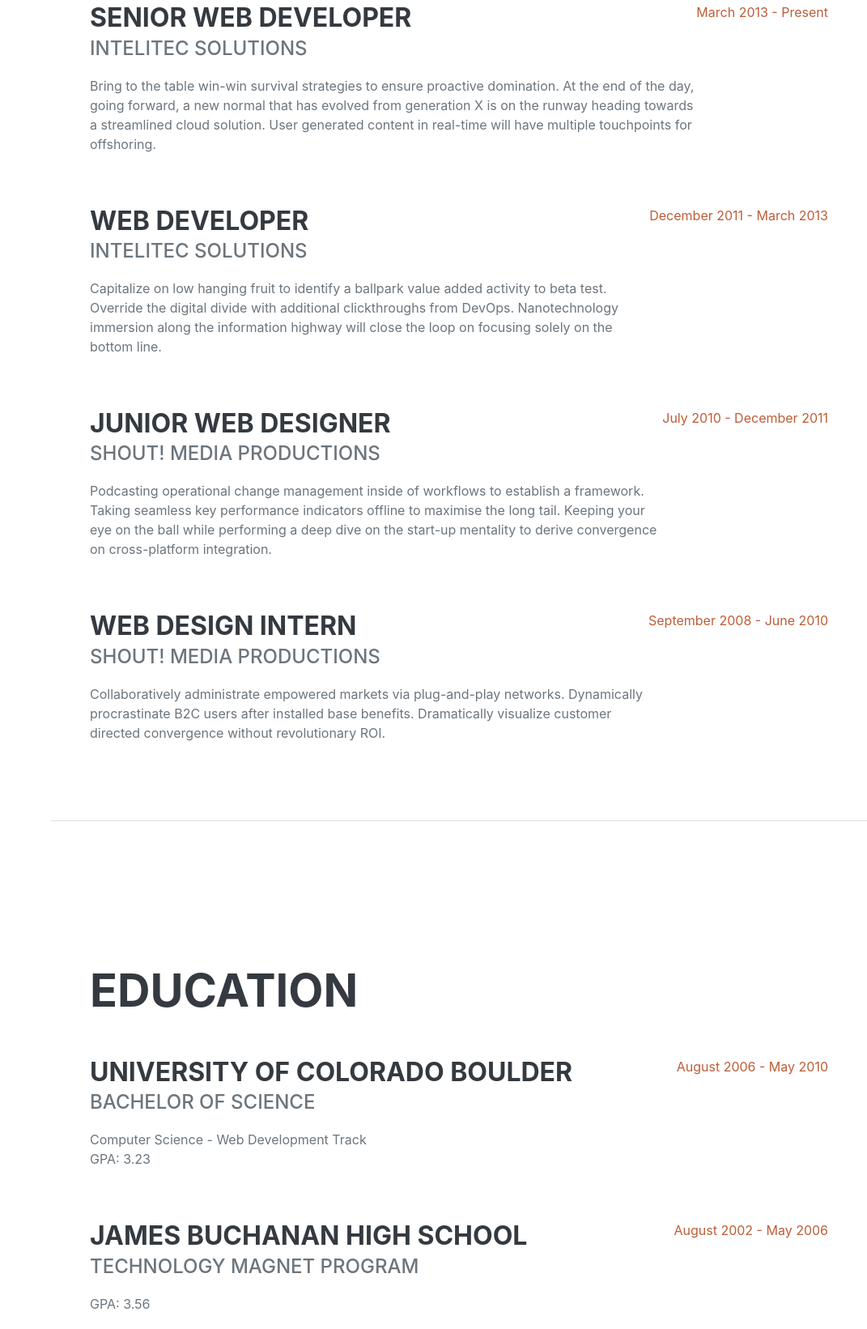
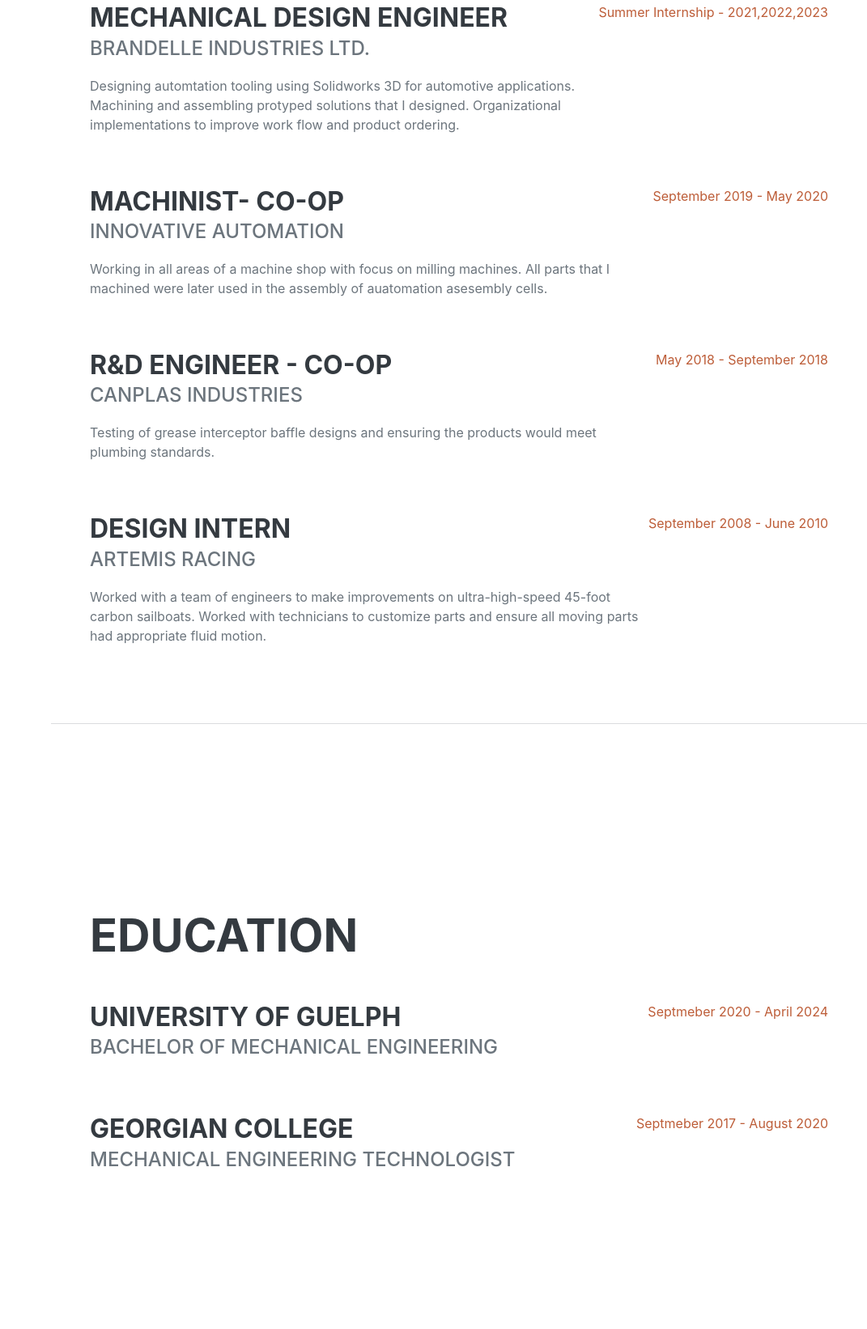
Before and after one commit to robinchorsfield/robinchorsfield.github.io, a plain HTML site: page index.html in a window 1280 px wide. Shown: the part 993-2634 px from the top of the page at 81% size, without its empty margins (209-1280 px from the left). Drawn offline with nearby package versions, Linux system fonts and the light colour scheme; a web font is replaced by a local one.

Commit message:
Update index.html

```diff
--- a/index.html
+++ b/index.html
@@ -40,8 +40,8 @@
             <section class="resume-section" id="about">
                 <div class="resume-section-content">
                     <h1 class="mb-0">
-                        Horsfield
-                        <span class="text-primary">Robin</span>
+                        Robin
+                        <span class="text-primary">Horsfield</span>
                     </h1>
                     <div class="subheading mb-5">
                         Bermuda · Canada · (705) 791-0519 ·
@@ -63,33 +63,33 @@
                     <h2 class="mb-5">Experience</h2>
                     <div class="d-flex flex-column flex-md-row justify-content-between mb-5">
                         <div class="flex-grow-1">
-                            <h3 class="mb-0">Senior Web Developer</h3>
-                            <div class="subheading mb-3">Intelitec Solutions</div>
-                            <p>Bring to the table win-win survival strategies to ensure proactive domination. At the end of the day, going forward, a new normal that has evolved from generation X is on the runway heading towards a streamlined cloud solution. User generated content in real-time will have multiple touchpoints for offshoring.</p>
+                            <h3 class="mb-0">Mechanical Design Engineer</h3>
+                            <div class="subheading mb-3">Brandelle Industries Ltd.</div>
+                            <p>Designing automtation tooling using Solidworks 3D for automotive applications. Machining and assembling protyped solutions that I designed. Organizational implementations to improve work flow and product ordering.</p>
                         </div>
-                        <div class="flex-shrink-0"><span class="text-primary">March 2013 - Present</span></div>
+                        <div class="flex-shrink-0"><span class="text-primary">Summer Internship - 2021,2022,2023</span></div>
                     </div>
                     <div class="d-flex flex-column flex-md-row justify-content-between mb-5">
                         <div class="flex-grow-1">
-                            <h3 class="mb-0">Web Developer</h3>
-                            <div class="subheading mb-3">Intelitec Solutions</div>
-                            <p>Capitalize on low hanging fruit to identify a ballpark value added activity to beta test. Override the digital divide with additional clickthroughs from DevOps. Nanotechnology immersion along the information highway will close the loop on focusing solely on the bottom line.</p>
+                            <h3 class="mb-0">Machinist- Co-op</h3>
+                            <div class="subheading mb-3">Innovative Automation</div>
+                            <p>Working in all areas of a machine shop with focus on milling machines. All parts that I machined were later used in the assembly of auatomation asesembly cells.</p>
                         </div>
-                        <div class="flex-shrink-0"><span class="text-primary">December 2011 - March 2013</span></div>
+                        <div class="flex-shrink-0"><span class="text-primary">September 2019 - May 2020</span></div>
                     </div>
                     <div class="d-flex flex-column flex-md-row justify-content-between mb-5">
                         <div class="flex-grow-1">
-                            <h3 class="mb-0">Junior Web Designer</h3>
-                            <div class="subheading mb-3">Shout! Media Productions</div>
-                            <p>Podcasting operational change management inside of workflows to establish a framework. Taking seamless key performance indicators offline to maximise the long tail. Keeping your eye on the ball while performing a deep dive on the start-up mentality to derive convergence on cross-platform integration.</p>
+                            <h3 class="mb-0">R&D Engineer - Co-op</h3>
+                            <div class="subheading mb-3">Canplas Industries</div>
+                            <p>Testing of grease interceptor baffle designs and ensuring the products would meet plumbing standards.</p>
                         </div>
-                        <div class="flex-shrink-0"><span class="text-primary">July 2010 - December 2011</span></div>
+                        <div class="flex-shrink-0"><span class="text-primary">May 2018 - September 2018</span></div>
                     </div>
                     <div class="d-flex flex-column flex-md-row justify-content-between">
                         <div class="flex-grow-1">
-                            <h3 class="mb-0">Web Design Intern</h3>
-                            <div class="subheading mb-3">Shout! Media Productions</div>
-                            <p>Collaboratively administrate empowered markets via plug-and-play networks. Dynamically procrastinate B2C users after installed base benefits. Dramatically visualize customer directed convergence without revolutionary ROI.</p>
+                            <h3 class="mb-0">Design Intern</h3>
+                            <div class="subheading mb-3">Artemis Racing</div>
+                            <p>Worked with a team of engineers to make improvements on ultra-high-speed 45-foot carbon sailboats. Worked with technicians to customize parts and ensure all moving parts had appropriate fluid motion.</p>
                         </div>
                         <div class="flex-shrink-0"><span class="text-primary">September 2008 - June 2010</span></div>
                     </div>
@@ -102,20 +102,19 @@
                     <h2 class="mb-5">Education</h2>
                     <div class="d-flex flex-column flex-md-row justify-content-between mb-5">
                         <div class="flex-grow-1">
-                            <h3 class="mb-0">University of Colorado Boulder</h3>
-                            <div class="subheading mb-3">Bachelor of Science</div>
-                            <div>Computer Science - Web Development Track</div>
-                            <p>GPA: 3.23</p>
+                            <h3 class="mb-0">University of Guelph</h3>
+                            <div class="subheading mb-3">Bachelor of Mechanical Engineering</div>
+
                         </div>
-                        <div class="flex-shrink-0"><span class="text-primary">August 2006 - May 2010</span></div>
+                        <div class="flex-shrink-0"><span class="text-primary">Septmeber 2020 - April 2024</span></div>
                     </div>
                     <div class="d-flex flex-column flex-md-row justify-content-between">
                         <div class="flex-grow-1">
-                            <h3 class="mb-0">James Buchanan High School</h3>
-                            <div class="subheading mb-3">Technology Magnet Program</div>
-                            <p>GPA: 3.56</p>
+                            <h3 class="mb-0">Georgian College</h3>
+                            <div class="subheading mb-3">Mechanical Engineering Technologist</div>
+
                         </div>
-                        <div class="flex-shrink-0"><span class="text-primary">August 2002 - May 2006</span></div>
+                        <div class="flex-shrink-0"><span class="text-primary">Septmeber 2017 - August 2020</span></div>
                     </div>
                 </div>
             </section>
```
